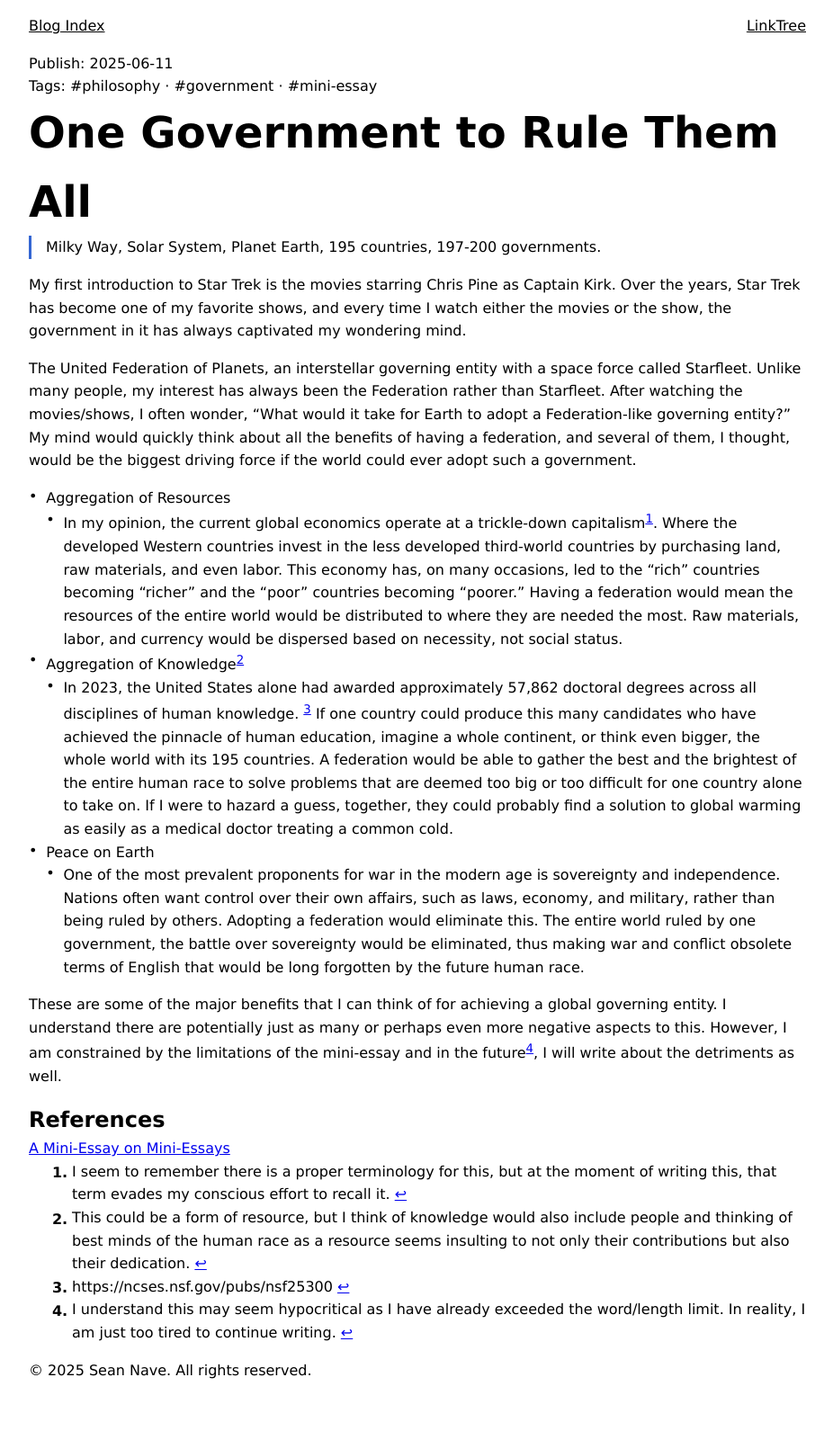
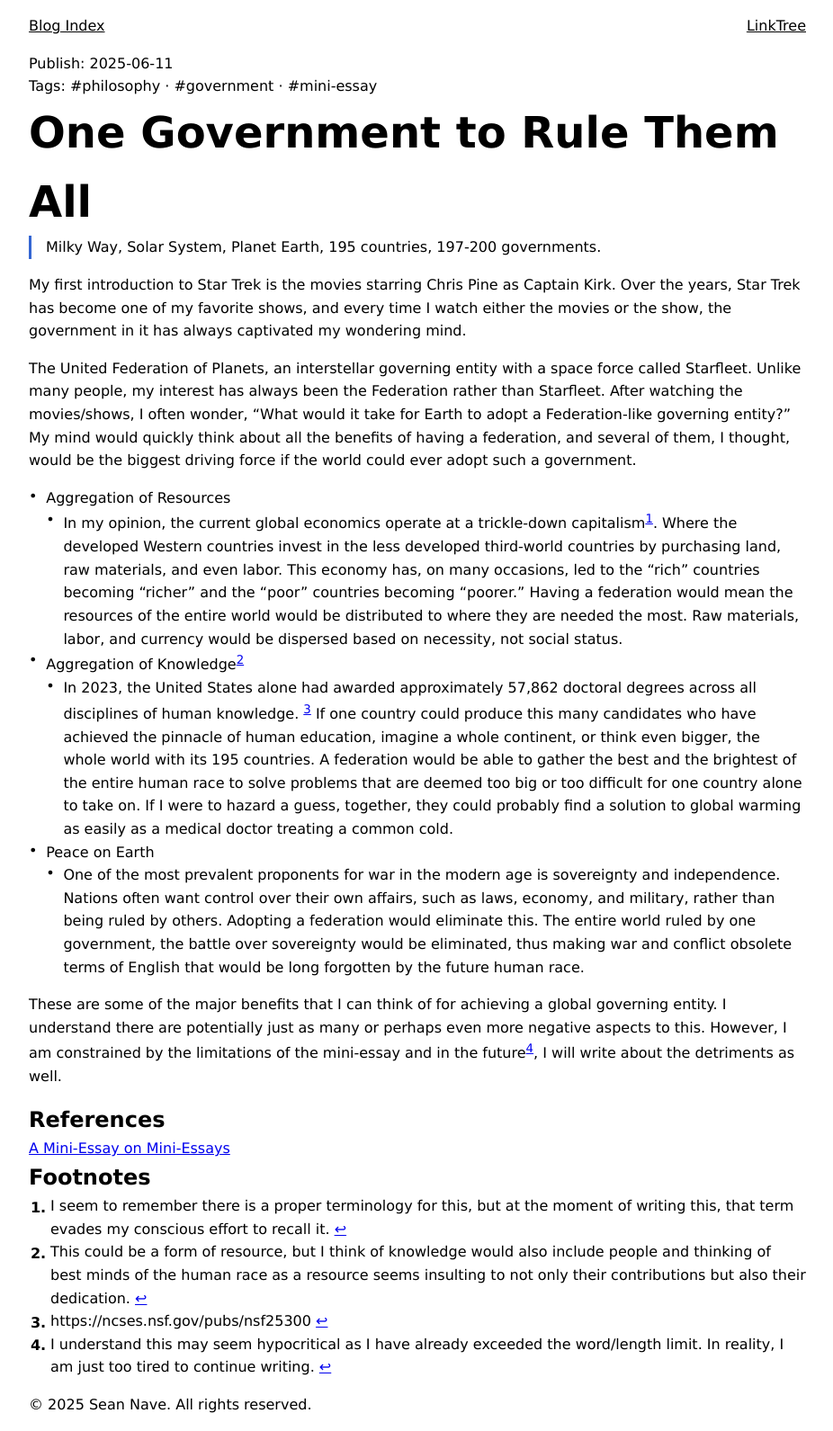
Before and after one commit to seannave211/Blog, a Jekyll site: the page built from _posts/2025-06-11-Federation-of-Planets.md, in a window 1280 px wide. Shown: the whole page at 90% size, without its empty margins (176-1102 px from the left). Built offline with Jekyll 4.4.1, drawn with Linux system fonts in a browser that asks for light colours; before the commit the page ends 1552 px from its top, so only the background shows below that.

Commit message:
feat: restyle footnotes

```diff
--- a/_posts/2025-06-11-Federation-of-Planets.md
+++ b/_posts/2025-06-11-Federation-of-Planets.md
@@ -32,7 +32,10 @@ The United Federation of Planets, an interstellar governing entity with a space
 These are some of the major benefits that I can think of for achieving a global governing entity. I understand there are potentially just as many or perhaps even more negative aspects to this. However, I am constrained by the limitations of the mini-essay and in the future[^4], I will write about the detriments as well.
 
 ## References
+
 [A Mini-Essay on Mini-Essays]({% post_url 2025-06-06-Mini-Essay %})
+
+## Footnotes
 
 [^1]: I seem to remember there is a proper terminology for this, but at the moment of writing this, that term evades my conscious effort to recall it.
 
--- a/assets/css/post.css
+++ b/assets/css/post.css
@@ -52,3 +52,7 @@ blockquote {
     border-left: 3px solid var(--color-primary);
     padding-left: 1rem;
 }
+
+.footnotes > ol {
+    padding-left: 0;
+}
```
